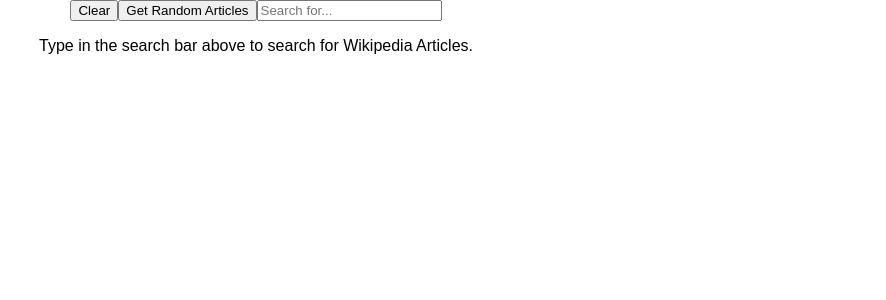
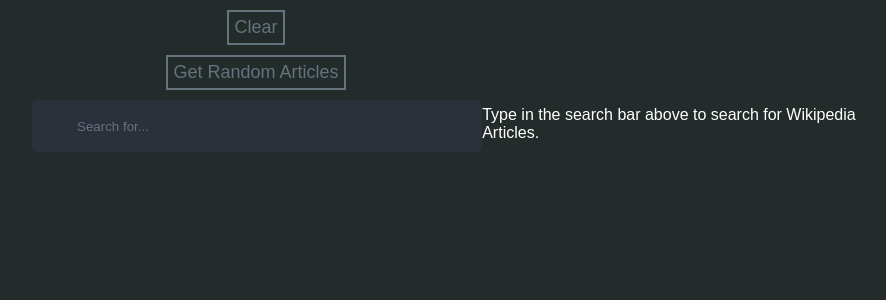
Before and after one commit to CrumrineCoder/wikipediaviewerreact, a React (Create React App) app: page / in a window 1280 px wide. Shown: the top 300 px of the page, without its empty margins (384-1270 px from the left). Built offline with nearby package versions, Linux system fonts and the light colour scheme.

Commit message:
Working on CSS

```diff
--- a/src/App.css
+++ b/src/App.css
@@ -1,23 +1,151 @@
-.App {
+
+/* Entire Document */
+body {
+
+  color: white;
+  background: #232B2B;
+  margin: 0;
+
+}
+
+/* Header */
+nav {
+  background: black;
+  padding-bottom: 10px;
+  padding-top: 10px;
+  width: 100%;
+  font-family: sans-serif;
+  font-family: "Circle", Verdana, Tahoma;
   text-align: center;
+  vertical-align: middle;
+  position: fixed;
+  bottom: 0;
 }
-   .App-logo {
-    animation: App-logo-spin infinite 20s linear;
-    height: 80px;
+
+#nic {
+  color: #40CC33;
+  text-decoration: none;
 }
-   .App-header {
-    background-color: #222;
-    height: 150px;
-    padding: 20px;
-    color: white;
+
+#nic:hover {
+  color: #4A9943;
 }
-   .App-title {
-    font-size: 1.5em;
+
+/* Search Bar */
+
+.icon {
+  position: absolute;
+  margin-left: 17px;
+  margin-top: 17px;
+  z-index: 1;
+  color: #4f5b66;
 }
-   .App-intro {
-    font-size: large;
+
+#searchContainer{
+  vertical-align: middle;
+  white-space: nowrap;
+  position: relative;
+  margin: 10px auto;
+  width: 35%;
+
 }
-   @keyframes App-logo-spin {
-    from { transform: rotate(0deg); }
-    to { transform: rotate(360deg); }
+
+#searchContainer input {
+
+  width: 90%;
+  height: 50px;
+  background: #2b303b;
+  border: none;
+  font-size: 10pt;
+  float: left;
+  color: #63717f;
+  padding-left: 45px;
+  -webkit-border-radius: 5px;
+  -moz-border-radius: 5px;
+  border-radius: 5px;
+  -webkit-transition: background 1s ease;
+  -moz-transition: background 1s ease;
+  -ms-transition: background 1s ease;
+  -o-transition: background 1s ease;
+  transition: background 1s ease;
 }
+
+#searchContainer input::-webkit-input-placeholder {
+  color: #65737e;
+}
+
+#searchContainer input:-moz-placeholder {
+  /* Firefox 18- */
+  color: #65737e;
+}
+
+#searchContainer input::-moz-placeholder {
+  /* Firefox 19+ */
+  color: #65737e;
+}
+
+#searchContainer input:-ms-input-placeholder {
+  color: #65737e;
+}
+
+#searchContainer input:hover,
+#searchContainer input:focus,
+#searchContainer input:active {
+  outline: none;
+  background: #ffffff;
+}
+
+
+button{
+ margin: 10px auto;
+    display:block;
+ border: 2px solid #65737e;
+ background: #232B2B;
+ color: #65737e;
+ font-size: 18px;
+ padding: 5px;
+ outline: none;
+}
+
+button:hover{
+	color: #ffffff;
+  border-color: #ffffff;
+  cursor: pointer;
+}
+
+/* Search Results */
+
+h3 {
+  margin: 0 auto;
+  color: #FFFFFF;
+}
+
+.article{
+	background-color: #DC3D24;
+  color: #FFFFFF;
+  padding: 14px 25px;
+  text-align: center;
+  text-decoration: none;
+  display: inline-block;
+  margin-bottom: 10px;
+  width: 75%;
+}
+
+
+
+.article:hover{
+	background: #A32D1B;
+}
+#contentContainer{
+	 text-align: center;
+   margin: 100px 0px;
+}
+
+@media screen and (max-width: 800px) {
+	#searchContainer{
+		width: 100%;
+	}
+	#searchContainer input {
+		width: 100%;
+	}
+}
--- a/src/App.js
+++ b/src/App.js
@@ -21,7 +21,7 @@ class Newspaper extends Component {
 }
 
 function APIDATA(props) {
-  if (props.magazine.length > 0)  {
+  if (props.magazine.length > 0) {
     return props.magazine;
   }
   else if (props.query.length > 0 && props.magazine.length == 0) {
@@ -85,7 +85,7 @@ class Article extends React.Component {
       }).then(data => {
         let articles = convertToJSONRandom(data.query.random).map((article, i) => {
           return (
-            <a key={i} target="_blank" href={article.link}>
+            <a class="article" key={i} target="_blank" href={article.link}>
               <h3> {article.title} </h3>
             </a>
           )
@@ -103,7 +103,7 @@ class Article extends React.Component {
         }).then(data => {
           let articles = convertToJSONQuery(data).map((article, i) => {
             return (
-              <a key={i} target="_blank" href={article.link}>
+              <a class="article" key={i} target="_blank" href={article.link}>
                 <h3> {article.title} </h3>
                 <p> {article.description} </p>
               </a>
@@ -119,6 +119,7 @@ class Article extends React.Component {
   render() {
     return (
       <div className="entry">
+        <div id="searchContainer">
           <button onClick={this.clear}> Clear </button>
           <button onClick={this.fetchRandomData}> Get Random Articles </button>
           <input
@@ -127,7 +128,8 @@ class Article extends React.Component {
             onChange={this.handleInputChange}
             value={this.state.query}
           />
-        <APIDATA magazine={this.state.magazine} query={this.state.query} />
+        </div>
+        <APIDATA id="contentContainer" magazine={this.state.magazine} query={this.state.query} />
       </div>
     );
   }
```
Lines whose indentation alone changed are shown as unchanged.
